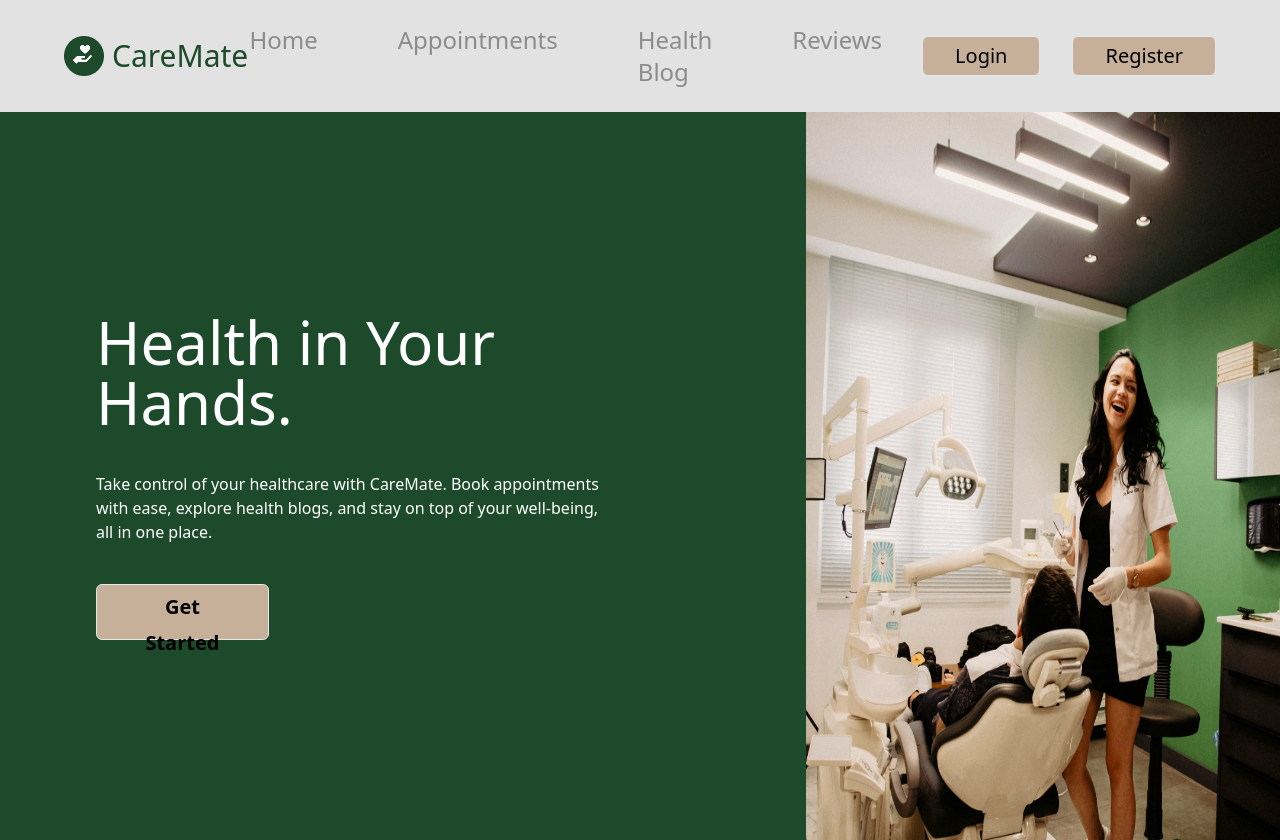
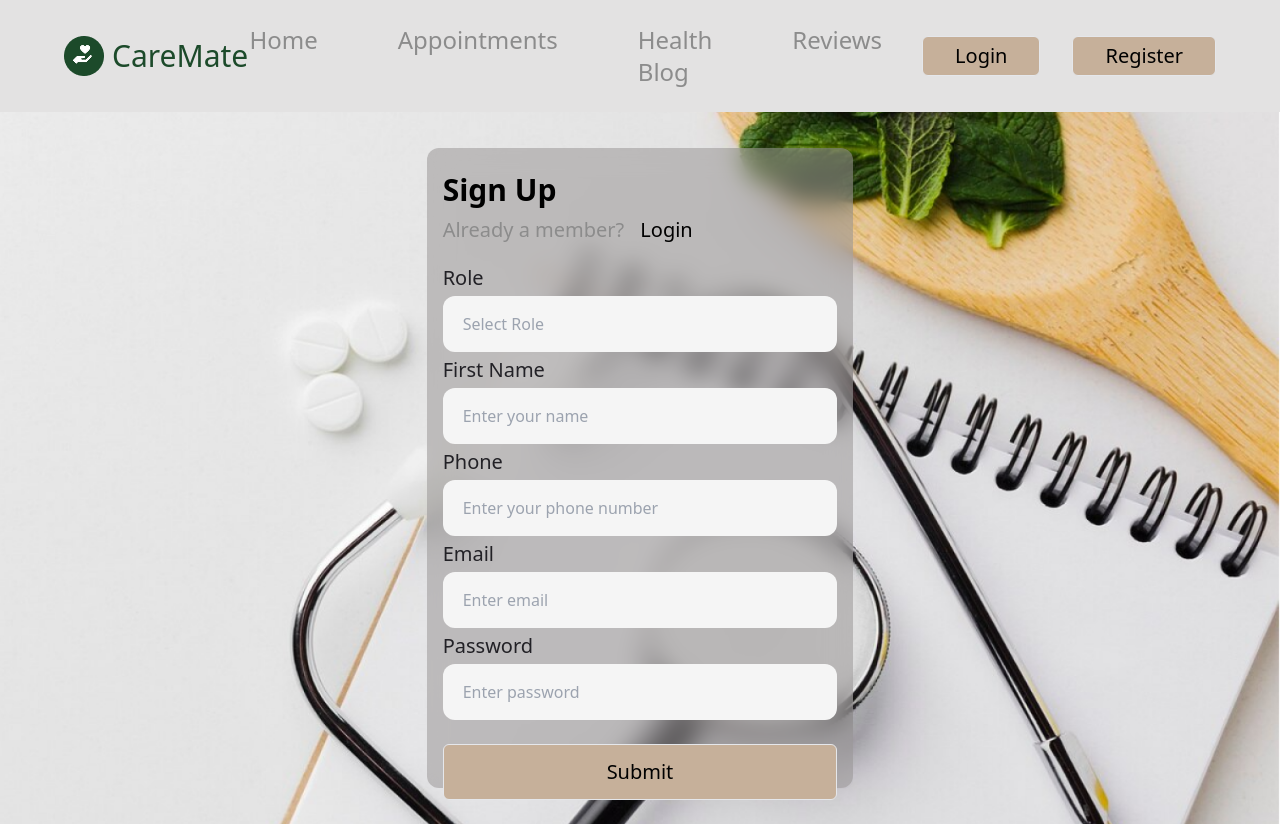
Before and after one commit to jim2107054/CareMate, a React (Vite) app in the folder Frontend/: page / in a window 1280 px wide. Built offline with nearby package versions, Linux system fonts and the light colour scheme.

Commit message:
signup done

```diff
--- a/Frontend/src/App.jsx
+++ b/Frontend/src/App.jsx
@@ -1,11 +1,12 @@
 import React from 'react'
 import Header from './components/Header'
 import LandingPage from './pages/LandingPage'
+import SignUp from './pages/SignUp'
 
 const App = () => {
   return (
     <>
-    <LandingPage />
+    <SignUp />
     </>
   )
 }
--- a/Frontend/src/index.css
+++ b/Frontend/src/index.css
@@ -10,3 +10,11 @@
   @apply bg-btnColor border-[1px] text-[20px] hover:bg-green-800 hover:font-semibold hover:text-white text-black px-[32px] py-[4px] rounded-md
   transition-all duration-300 ease-in-out;
 }
+
+.labelANai{
+  @apply text-xl font-labelClass text-labelText;
+}
+
+.inputBox{
+  @apply h-14 px-5 rounded-xl bg-inputBox;
+}
--- a/Frontend/src/pages/SignUp.jsx
+++ b/Frontend/src/pages/SignUp.jsx
@@ -1,8 +1,39 @@
 import React from 'react'
+import MainLayout from '../components/MainLayout'
+
+const SignUpInfo = [
+  { label: 'Role', type: 'text', placeholder: 'Select Role', required:false },
+  { label: 'First Name', type: 'text', placeholder: 'Enter your name', required:true },
+  { label: 'Phone', type: 'number', placeholder: 'Enter your phone number', required:true },
+  { label: 'Email', type: 'email', placeholder: 'Enter email', required:true },
+  { label: 'Password', type: 'password', placeholder: 'Enter password', required:true }
+]
 
 const SignUp = () => {
   return (
-    <div>SignUp</div>
+    <MainLayout>
+      <div className='bg-SignInUP bg-cover h-[89vh] flex justify-center items-center'>
+        <div className="bg-[#9996968a] backdrop-blur-md w-1/3 h-[90%] rounded-xl flex flex-col px-4 py-6">
+          <h1 className='text-3xl text-[#000000] font-semibold font-sans mb-2'>Sign Up</h1>
+          <p className="text-navText text-xl mb-5">Already a member?<a className='text-black ml-4 cursor-pointer' href='#'>Login</a></p>
+
+          {/* form section */}
+          <form action="#" className='flex flex-col gap-y-1'>
+            {
+              SignUpInfo.map((item,index)=>{
+                return(
+                  <>
+                  <label className='labelANai'>{item.label}</label>
+                  <input type={item.type} className='inputBox' placeholder={item.placeholder} required={item.required}></input>
+                  </>
+                )
+              })
+            }
+            <button type='submit' className='login-btn mt-5 h-14'>Submit</button>
+          </form>
+        </div>
+      </div>
+    </MainLayout>
   )
 }
 
--- a/Frontend/tailwind.config.js
+++ b/Frontend/tailwind.config.js
@@ -10,7 +10,15 @@ export default {
         primaryText:"#1C4A2A",
         hoverText:"#f5a911",
         navText:"#8C8C8C",
-        btnColor:"#C6B09A"
+        btnColor:"#C6B09A",
+        labelText:"#222126",
+        inputBox:"#F5F5F5",
+      },
+      backgroundImage:{
+        'SignInUP':"url('/src/assets/HeroImage.png')",
+      },
+      fontWeight:{
+        labelClass: 500,
       }
     },
   },
```
Also changed, not shown: Frontend/src/assets/HeroImage.png (added).
